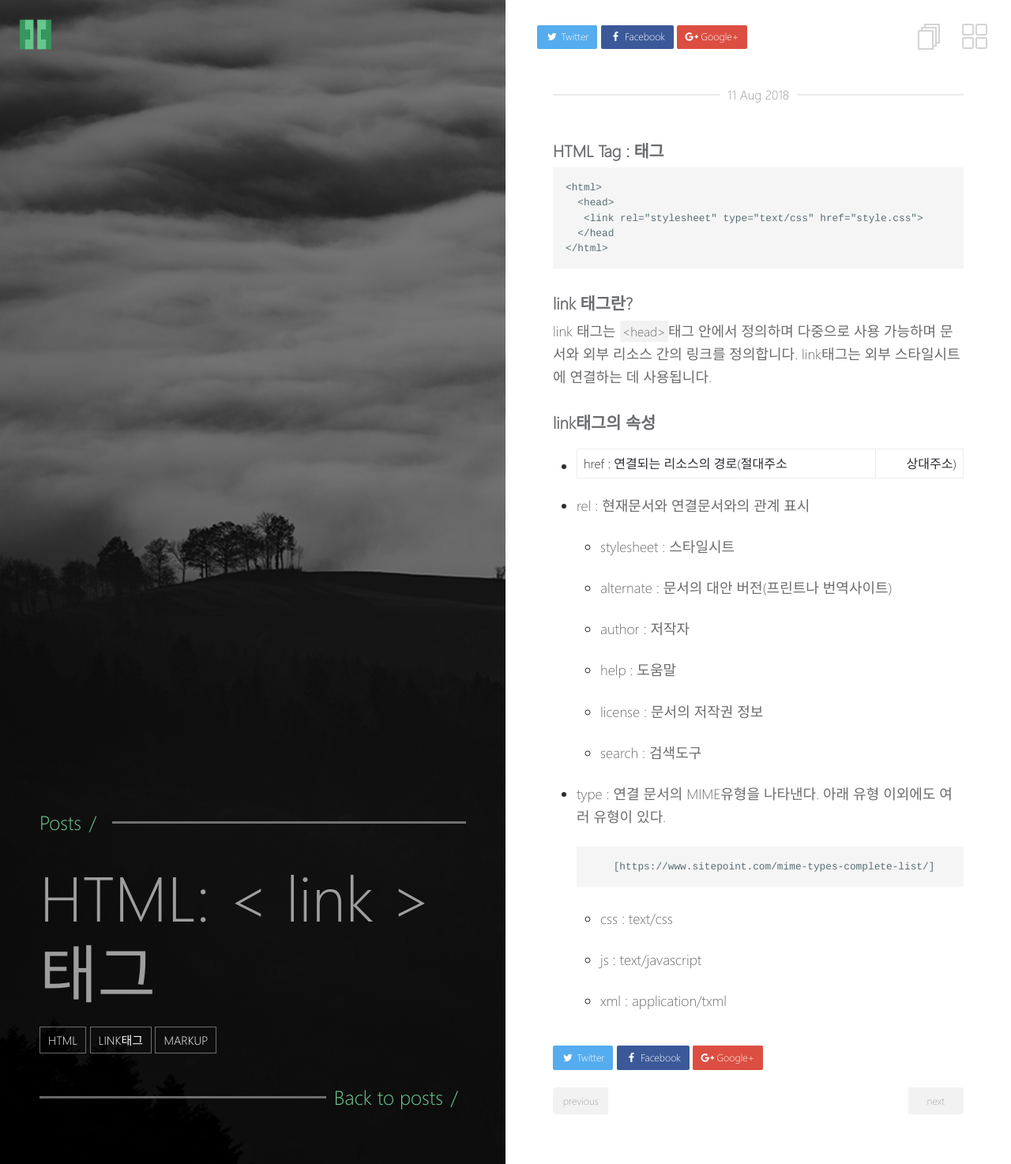
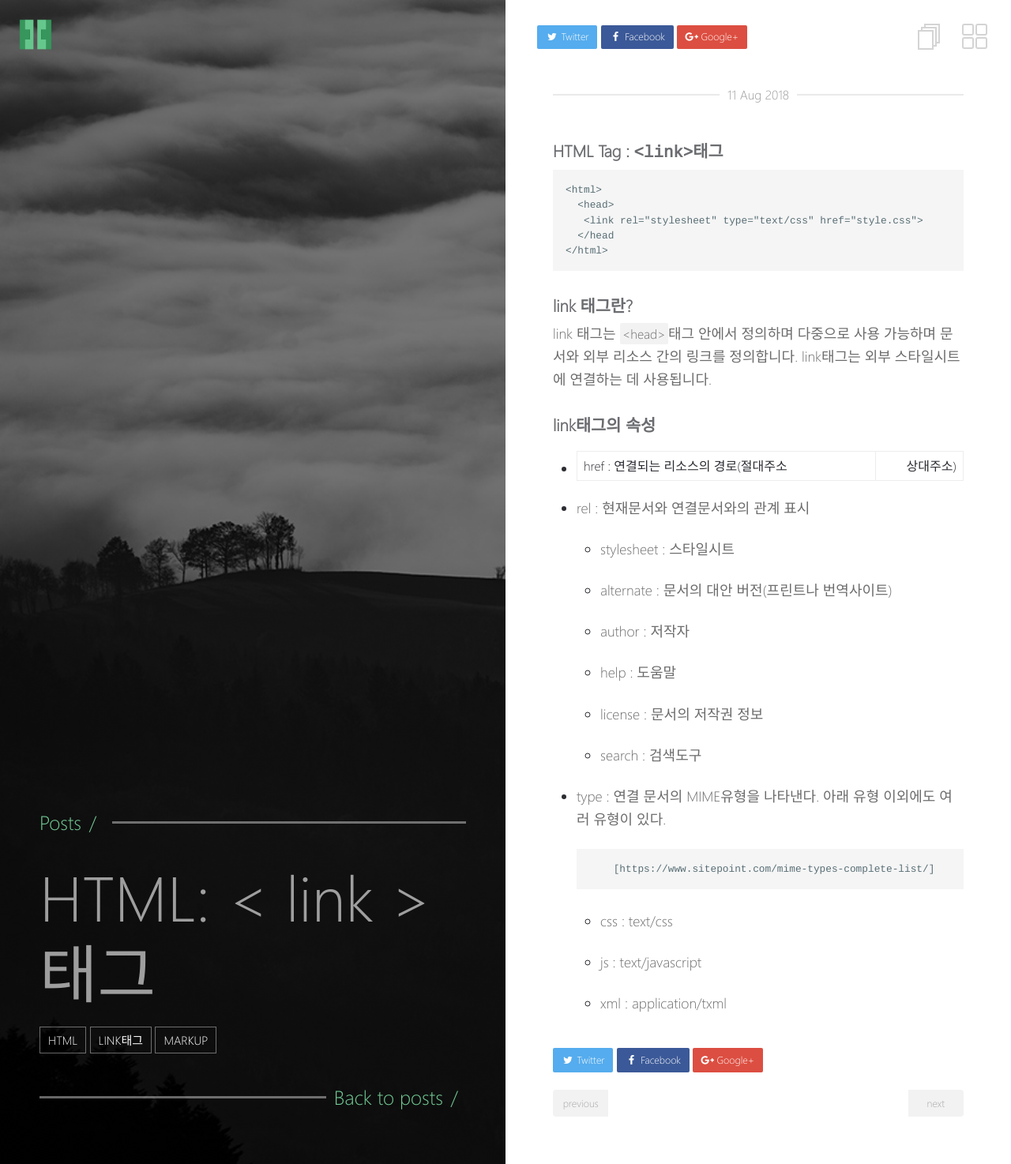
Before and after one commit to yubobae/yubobae.github.com, a Jekyll site: the page built from _posts/html/2018-08-11-link.md, in a window 1280 px wide. Shown: the whole page at 79% size. Built offline with Jekyll 4.4.1, drawn with Linux system fonts in a browser that asks for light colours.

Commit message:
Update 2018-08-11-link.md

```diff
--- a/_posts/html/2018-08-11-link.md
+++ b/_posts/html/2018-08-11-link.md
@@ -8,7 +8,7 @@ tags:
   - markup
 ---
 
-### HTML Tag : <link>태그
+### HTML Tag : `<link>`태그
 
     <html>
       <head>
```
